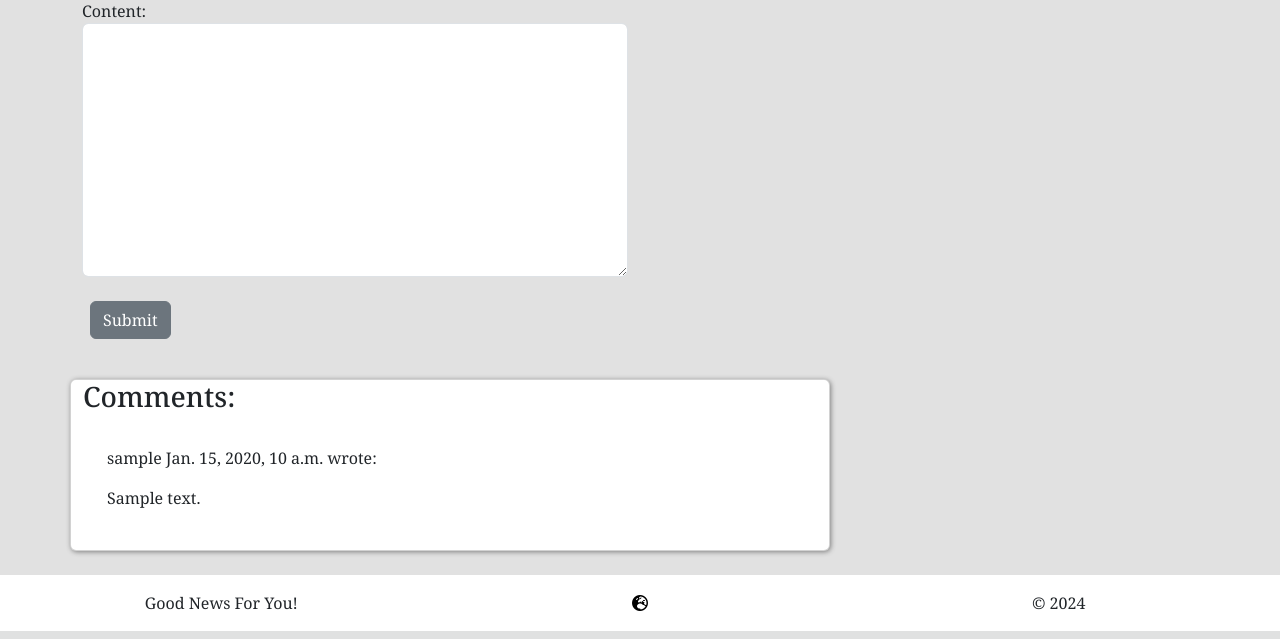
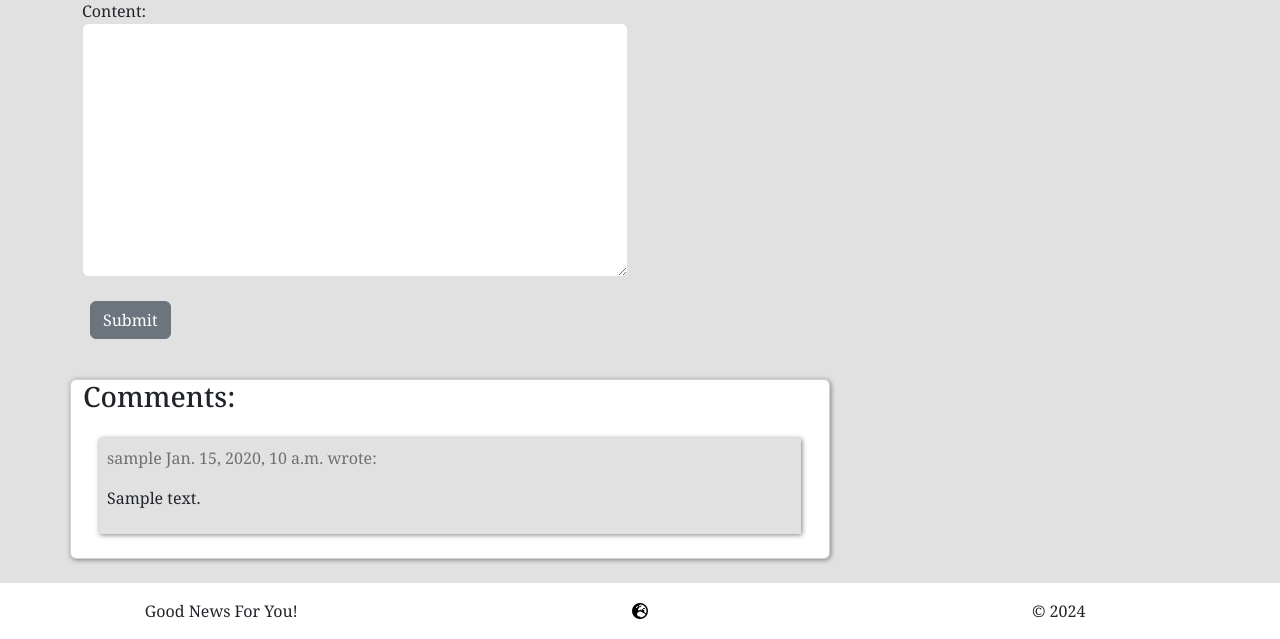
Before and after one commit to MrMarlonM/good-world-news, a Django app: a page that uses newsfeed/templates/newsfeed/article_detail.html in a window 1280 px wide. Shown: the part 611-1250 px from the top of the page. Run offline with Django 4.2, Linux system fonts and the light colour scheme; tables that the repository leaves empty hold one stand-in row (values such as "Sample post"); data that the repository does not hold is empty; some libraries are stand-ins or nearby versions; some web fonts are replaced.

Commit message:
Add custom style to comment section

```diff
--- a/newsfeed/templates/newsfeed/article_detail.html
+++ b/newsfeed/templates/newsfeed/article_detail.html
@@ -52,10 +52,10 @@
                 <!-- We want a for loop inside the empty control tags
           to iterate through each comment in comments -->
                 {% for comment in comments %}
-                <div class="p-2 comments
+                <div class="p-2 mb-2 comment
           {% if not comment.approved and comment.author == user or is_moderator %}
           faded{% elif not comment.approved %} d-none{% endif %}">
-                    <p class="font-weight-bold">
+                    <p class="font-weight-bold text-black-50">
                         {{ comment.author }}
                         <span class="font-weight-normal">
                             {{ comment.created_on }}
@@ -65,8 +65,8 @@
                         {{ comment.content | linebreaks }}
                     </div>
                     {% if not comment.approved and comment.author == user %}
-                    <p class="approval">
-                        This comment is awaiting approval
+                    <p class="text-danger bg-secondary-50">
+                       - This comment is awaiting approval -
                     </p>
                     {% endif %}
                     {% if user.is_authenticated and comment.created_by == user or is_moderator %}
--- a/static/css/style.css
+++ b/static/css/style.css
@@ -70,3 +70,9 @@ header, footer {
 .fa-heart:hover {
   color: rgba(255, 0, 0, 0.432);
 }
+
+/************************ Custom Style for comments **********************/
+.comment {
+  background-color: rgb(225, 225, 225);
+  box-shadow: 1px 1px 5px grey;
+}
```
